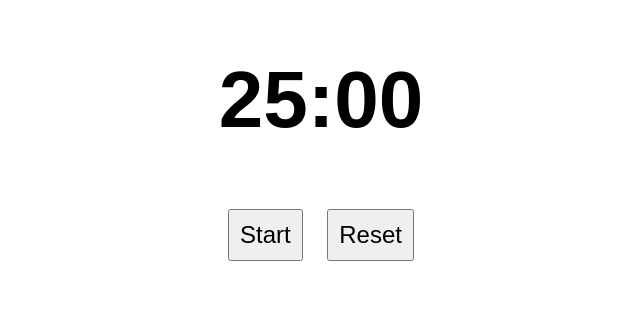
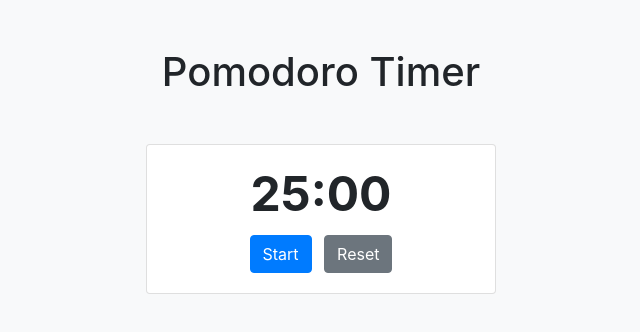
Before and after one commit to ereeshika/pomodoro-timer, a plain HTML site: page index.html in a window 1280 px wide. Shown: the whole page, without its empty margins (319-959 px from the left). Drawn offline with nearby package versions, Linux system fonts and the light colour scheme.

Commit message:
updated ui with notifiaction sound

```diff
--- a/app.js
+++ b/app.js
@@ -8,6 +8,7 @@ const LONG_BREAK_PHASE = "Long Break";
 let timerDisplay = document.getElementById("timer-display");
 let startButton = document.getElementById("start-button");
 let resetButton = document.getElementById("reset-button");
+let audio = new Audio("notification.mp3");
 
 let timer;
 let timeLeft = WORK_TIME;
@@ -44,12 +45,17 @@ function updateTimer() {
         timeLeft = SHORT_BREAK_TIME;
         phase = SHORT_BREAK_PHASE;
       }
+      audio.play(); // play notification sound
     } else {
       timeLeft = WORK_TIME;
       phase = WORK_PHASE;
+      audio.play(); // play notification sound
     }
     updateTimerDisplay();
     startButton.disabled = false;
+  } else if (timeLeft === 60) {
+    audio.play(); // play notification sound
+    updateTimerDisplay();
   } else {
     updateTimerDisplay();
   }
--- a/index.html
+++ b/index.html
@@ -1,14 +1,38 @@
 <!DOCTYPE html>
-<html>
+<html lang="en">
   <head>
+    <meta charset="UTF-8" />
+    <meta name="viewport" content="width=device-width, initial-scale=1.0" />
+    <meta http-equiv="X-UA-Compatible" content="ie=edge" />
     <title>Pomodoro Timer</title>
+    <link
+      rel="stylesheet"
+      href="https://stackpath.bootstrapcdn.com/bootstrap/4.3.1/css/bootstrap.min.css"
+      integrity="sha384-ggOyR0iXCbMQv3Xipma34MD+dH/1fQ784/j6cY/iJTQUOhcWr7x9JvoRxT2MZw1T"
+      crossorigin="anonymous"
+    />
     <link rel="stylesheet" href="style.css" />
   </head>
   <body>
-    <div class="timer">
-      <h1 id="timer-display">25:00</h1>
-      <button id="start-button">Start</button>
-      <button id="reset-button">Reset</button>
+    <div class="container">
+      <h1 class="text-center my-5">Pomodoro Timer</h1>
+      <div class="row justify-content-center">
+        <div class="col-md-4">
+          <div class="card">
+            <div class="card-body">
+              <h5 class="card-title text-center" id="timer-display">25:00</h5>
+              <div class="text-center">
+                <button class="btn btn-primary mr-2" id="start-button">
+                  Start
+                </button>
+                <button class="btn btn-secondary" id="reset-button">
+                  Reset
+                </button>
+              </div>
+            </div>
+          </div>
+        </div>
+      </div>
     </div>
     <script src="app.js"></script>
   </body>
--- a/style.css
+++ b/style.css
@@ -1,18 +1,32 @@
 body {
-    font-family: sans-serif;
-    text-align: center;
+    background-color: #f8f9fa;
   }
 
-  .timer {
-    margin-top: 50px;
+  .card {
+    background-color: #ffffff;
   }
 
-  h1 {
-    font-size: 5em;
+  #timer-display {
+    font-size: 3rem;
+    font-weight: bold;
   }
 
-  button {
-    font-size: 1.5em;
-    margin: 10px;
-    padding: 10px;
+  .btn-primary {
+    background-color: #007bff;
+    border-color: #007bff;
   }
+
+  .btn-primary:hover {
+    background-color: #0069d9;
+    border-color: #0062cc;
+  }
+
+  .btn-secondary {
+    background-color: #6c757d;
+    border-color: #6c757d;
+  }
+
+  .btn-secondary:hover {
+    background-color: #5a6268;
+    border-color: #545b62;
+  }
```
Also changed, not shown: 1 other file.
